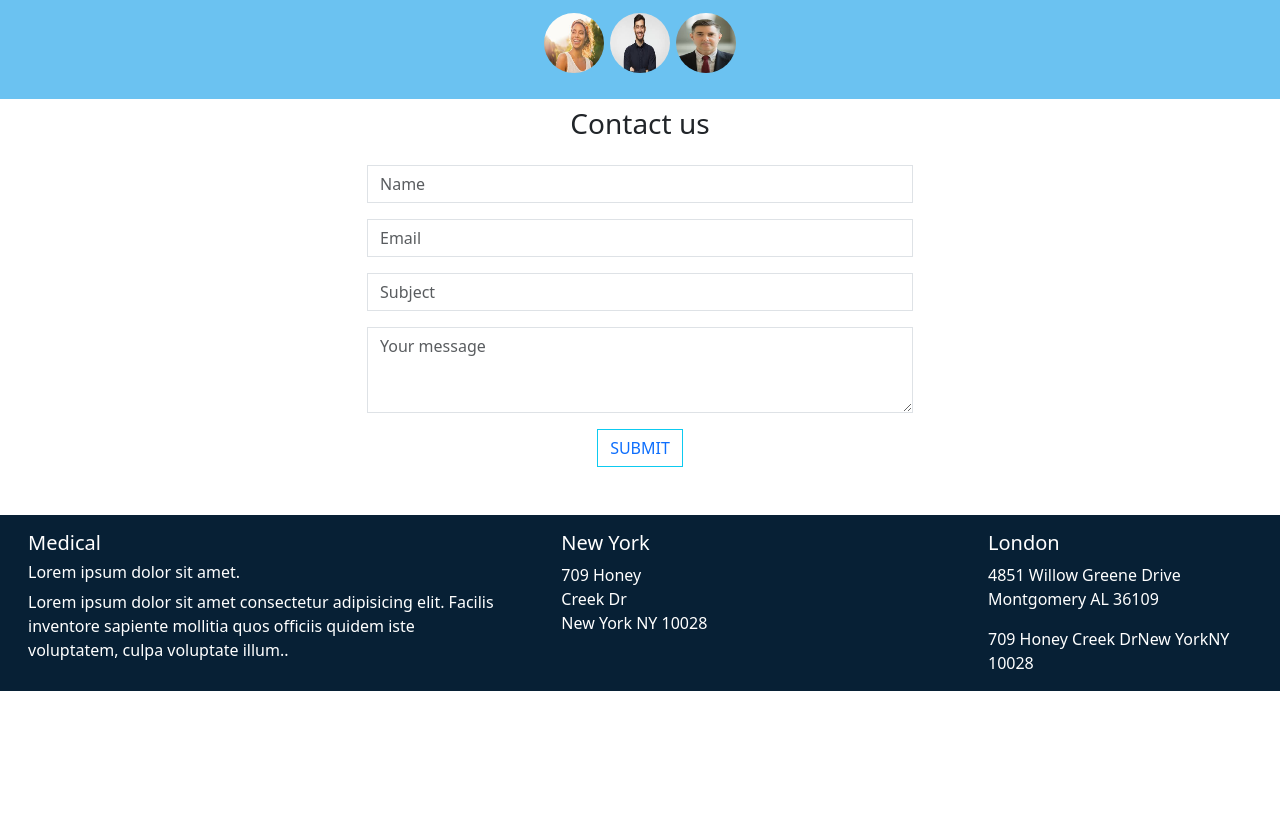
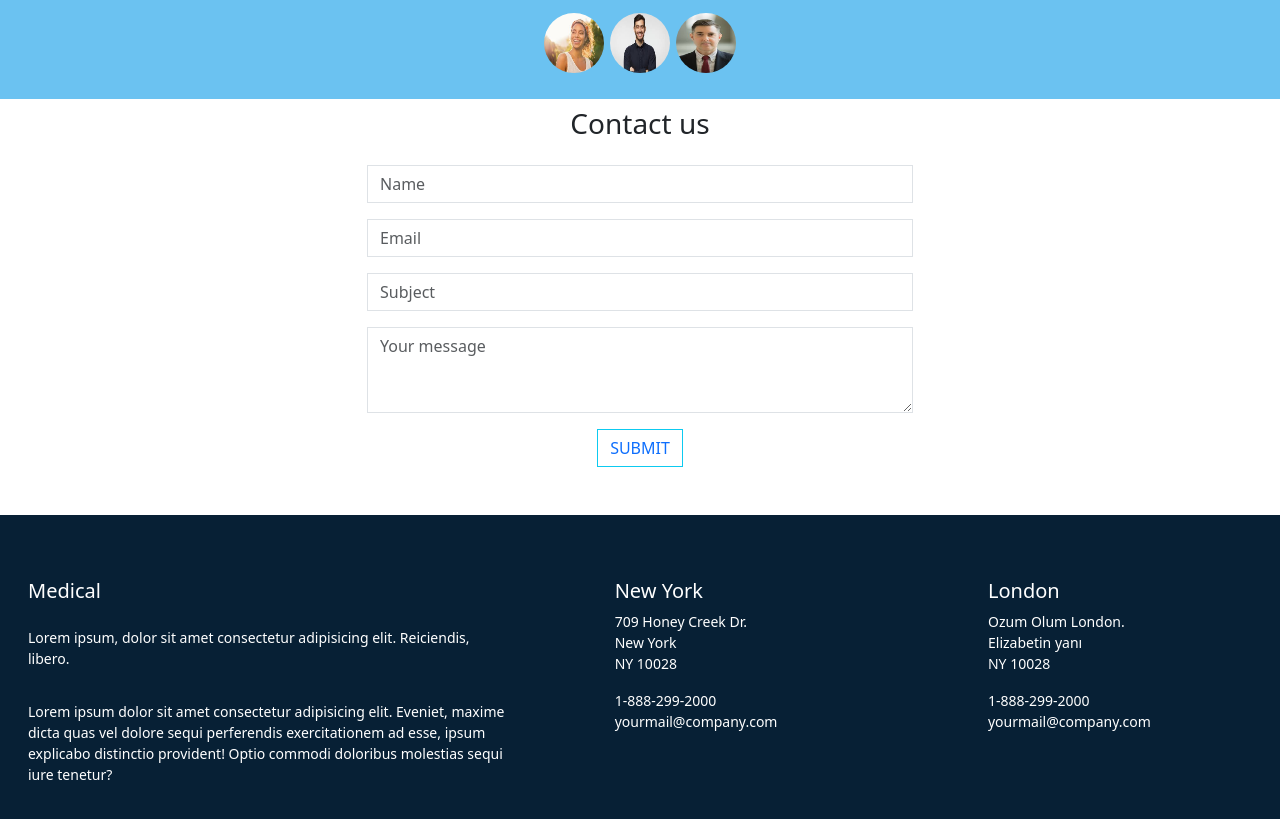
Before and after one commit to NurlanAmanov/doctor, a plain HTML site: page index.htm in a window 1280 px wide. Shown: the part 3749-4568 px from the top of the page. Before the commit the page ends 4440 px from the top, so only its background shows below. Drawn offline with nearby package versions, Linux system fonts and the light colour scheme.

Commit message:
first commit

```diff
--- a/index.htm
+++ b/index.htm
@@ -330,41 +330,41 @@
   </main>
   <footer>
     <div class="container mt-5 bgfooter mw-100">
-      <div class="row mt-4">
-        <div class="col-md-5 mb-2">
-          <div class="card cardimg align-items-center bg-transparent text-white border-0">
-            <div class="card-body text-left fs-6 text">
-              <h5 class="card-title">Medical</h5>
-              <h6 class="card-title">Lorem ipsum dolor sit amet.</h6>
-              <p class="card-text w-100">Lorem ipsum dolor sit amet consectetur adipisicing elit. Facilis inventore
-                sapiente mollitia quos officiis quidem iste voluptatem, culpa voluptate illum..</p>
+      <div class="row justify-content-between py-5 txt-opasity ">
+        <div class="col-md-5">
+            <div class="card bg-transparent text-white border-0">
+                <div class="card-body py-3 ">
+                    <h5 class="card-title">Medical</h5>
+                    <p class="card-text small py-3">Lorem ipsum, dolor sit amet consectetur adipisicing elit.
+                        Reiciendis, libero.</p>
+                    <p class="card-text small">Lorem ipsum dolor sit amet consectetur adipisicing elit. Eveniet,
+                        maxime dicta quas vel dolore sequi perferendis exercitationem ad esse, ipsum explicabo
+                        distinctio provident! Optio commodi doloribus molestias sequi iure tenetur?</p>
+                </div>
             </div>
-          </div>
-        </div>
-        <div class="col-md-4">
-          <div class="card cardimg align-items-start bg-transparent border-0">
-            <div class="card-body text-left text-white">
-              <h5 class="card-title">New York</h5>
-              <p class="card-text fs-6 ">709 Honey <br /> Creek Dr <br>
-                New York
-                NY 10028</p>
-
-            </div>
-          </div>
         </div>
         <div class="col-md-3">
-          <div class="card cardimg align-items-start bg-transparent text-white border-0">
-            <div class="card-body text-left">
-              <h5 class="card-title">London</h5>
-              <p class="card-text">4851 Willow Greene Drive
-                Montgomery
-                AL 36109</p>
-              <p class="card-text fs-6 ">709 Honey Creek DrNew YorkNY 10028</p>
+            <div class="card bg-transparent text-white border-0">
+                <div class="card-body py-3">
+                    <h5 class="card-title">New York</h5>
+                    <p class="card-text small">709 Honey Creek Dr. <br> New York <br> NY 10028</p>
+                    <p class="card-text small">1-888-299-2000 <br>yourmail@company.com
+                    <p>
+                </div>
             </div>
-          </div>
         </div>
-      </div>
+        <div class="col-md-3">
+            <div class="card bg-transparent text-white border-0">
+                <div class="card-body py-3">
+                    <h5 class="card-title">London</h5>
+                    <p class="card-text small">Ozum Olum London. <br> Elizabetin yanı <br> NY 10028</p>
+                    <p class="card-text small">1-888-299-2000 <br>yourmail@company.com
+                    <p>
+                </div>
+            </div>
+        </div>
     </div>
+</div>
   </footer>
   <script src="https://cdn.jsdelivr.net/npm/bootstrap@5.3.3/dist/js/bootstrap.min.js"
     integrity="sha384-0pUGZvbkm6XF6gxjEnlmuGrJXVbNuzT9qBBavbLwCsOGabYfZo0T0to5eqruptLy"
--- a/stylee.css
+++ b/stylee.css
@@ -9,7 +9,7 @@ header{background: url('../img/headerbg.jpg') 55% 50%/cover;}
 .buttonss:hover{ background: #0036e9!important ; color:#fff!important; transition: .3s ease!important;}
 .cardhvr:hover{background: #dddddd; transition: .2s ease; }
 #f1:hover h4, #f2:hover h4 { display: initial!important;}
-.cardimg img{width: 90px;height: 80px;object-fit: contain;}
+.cardimg img{width: 90px;height: 80px;object-fit: cover;}
 .cardgalery{width: 100%; height: auto; object-fit: cover;}
 .caruselBg1 {height: 60vh;background-color: #6bc2f1;}
 .carousel-indicators [data-bs-target] {text-indent: initial !important;height: initial !important;width: initial !important;opacity: initial !important;background-color: transparent !important;transition: 1s !important;}
```
